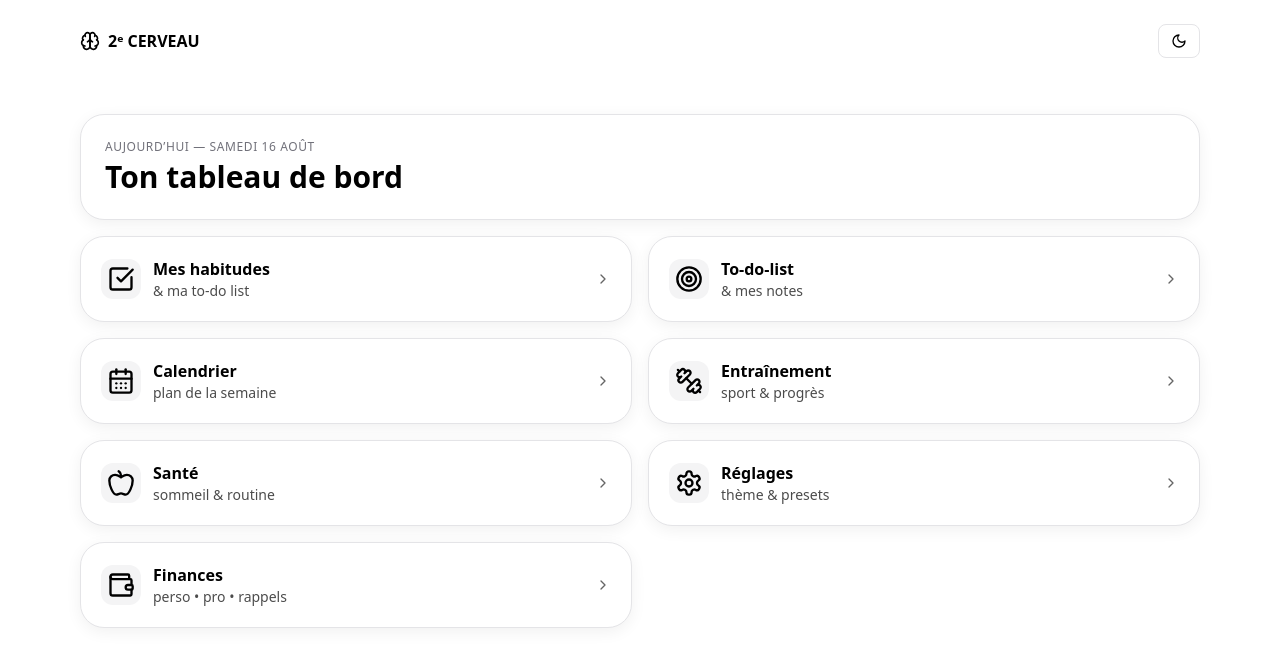
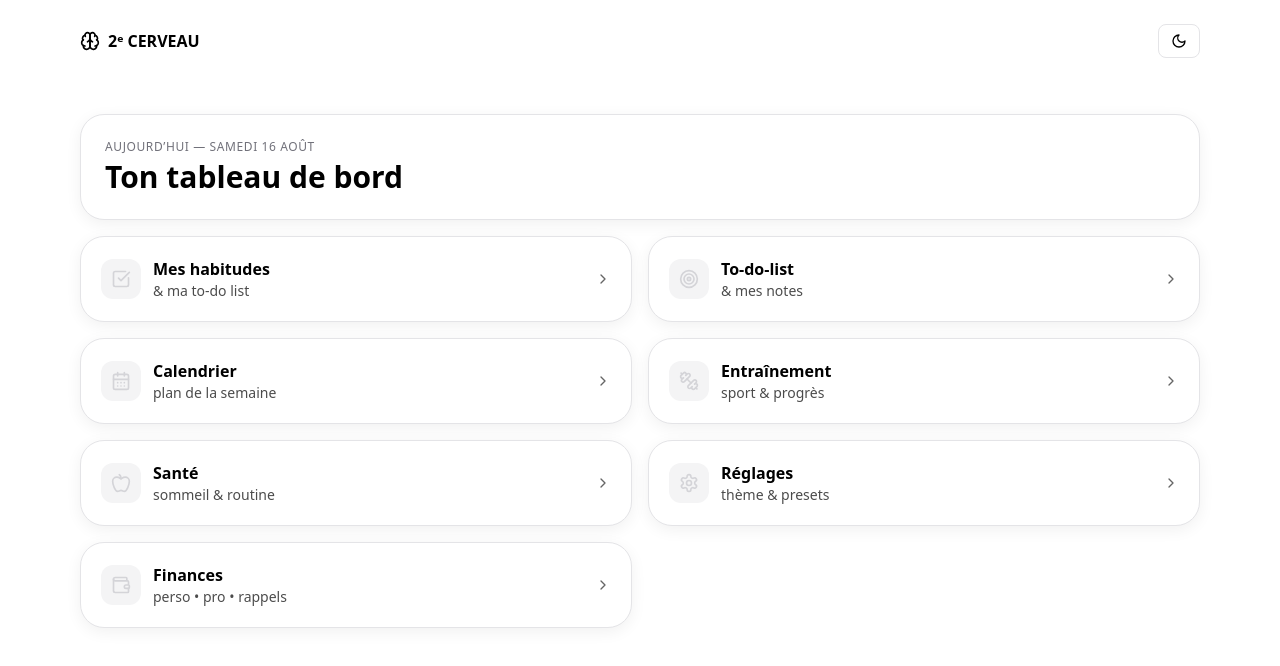
Before and after one commit to PaPyNoVa-84/Routine-All-Day, a React (Vite) app in the folder second-brain-weekly-react/: page / in a window 1280 px wide. Shown: the top 666 px of the page. Built offline with nearby package versions, Linux system fonts and the light colour scheme.

Commit message:
Update Home.jsx

```diff
--- a/second-brain-weekly-react/src/pages/Home.jsx
+++ b/second-brain-weekly-react/src/pages/Home.jsx
@@ -18,13 +18,17 @@ function Tile({ to, icon, title, subtitle }) {
       className="card p-4 md:p-5 hover:border-zinc-300 dark:hover:border-slate-700 transition"
     >
       <div className="flex items-center gap-3">
-        <div className="shrink-0 w-10 h-10 rounded-xl bg-zinc-100 dark:bg-slate-900 grid place-items-center">
+        {/* Icône : couleur neutre (gris), plus de bleu */}
+        <div className="shrink-0 w-10 h-10 rounded-xl bg-zinc-100 dark:bg-slate-900 grid place-items-center text-zinc-300">
+          {/* on passe l’icône SANS classe qui force le bleu */}
           {icon}
         </div>
+
         <div className="min-w-0">
           <div className="font-semibold truncate">{title}</div>
           {subtitle && <div className="text-sm opacity-70 truncate">{subtitle}</div>}
         </div>
+
         <ChevronRight className="ml-auto w-4 h-4 opacity-60 group-hover:translate-x-0.5 transition" />
       </div>
     </Link>
@@ -41,7 +45,7 @@ export default function Home() {
 
   return (
     <div className="space-y-4">
-      {/* Bandeau titre/date */}
+      {/* Bandeau titre/date — inchangé */}
       <div className="card p-5 md:p-6">
         <div className="text-xs text-zinc-500 uppercase tracking-wider mb-1">
           AUJOURD’HUI — {dateLabel}
@@ -49,47 +53,47 @@ export default function Home() {
         <h1 className="text-2xl md:text-3xl font-bold">Ton tableau de bord</h1>
       </div>
 
-      {/* Grille des modules (même fond que le bandeau grâce à `card`) */}
+      {/* Grille des modules — mêmes cards que le bandeau */}
       <div className="grid gap-4 md:grid-cols-2">
         <Tile
           to="/habits"
-          icon={<CheckSquare className="icon-tile" />}
+          icon={<CheckSquare className="w-5 h-5" />}
           title="Mes habitudes"
           subtitle="& ma to-do list"
         />
         <Tile
           to="/goals"
-          icon={<Target className="icon-tile" />}
+          icon={<Target className="w-5 h-5" />}
           title="To-do-list"
           subtitle="& mes notes"
         />
         <Tile
           to="/calendar"
-          icon={<CalendarDays className="icon-tile" />}
+          icon={<CalendarDays className="w-5 h-5" />}
           title="Calendrier"
           subtitle="plan de la semaine"
         />
         <Tile
           to="/training"
-          icon={<Dumbbell className="icon-tile" />}
+          icon={<Dumbbell className="w-5 h-5" />}
           title="Entraînement"
           subtitle="sport & progrès"
         />
         <Tile
           to="/health"
-          icon={<Apple className="icon-tile" />}
+          icon={<Apple className="w-5 h-5" />}
           title="Santé"
           subtitle="sommeil & routine"
         />
         <Tile
           to="/settings"
-          icon={<Settings className="icon-tile" />}
+          icon={<Settings className="w-5 h-5" />}
           title="Réglages"
           subtitle="thème & presets"
         />
         <Tile
           to="/finance"
-          icon={<Wallet className="icon-tile" />}
+          icon={<Wallet className="w-5 h-5" />}
           title="Finances"
           subtitle="perso • pro • rappels"
         />
```
